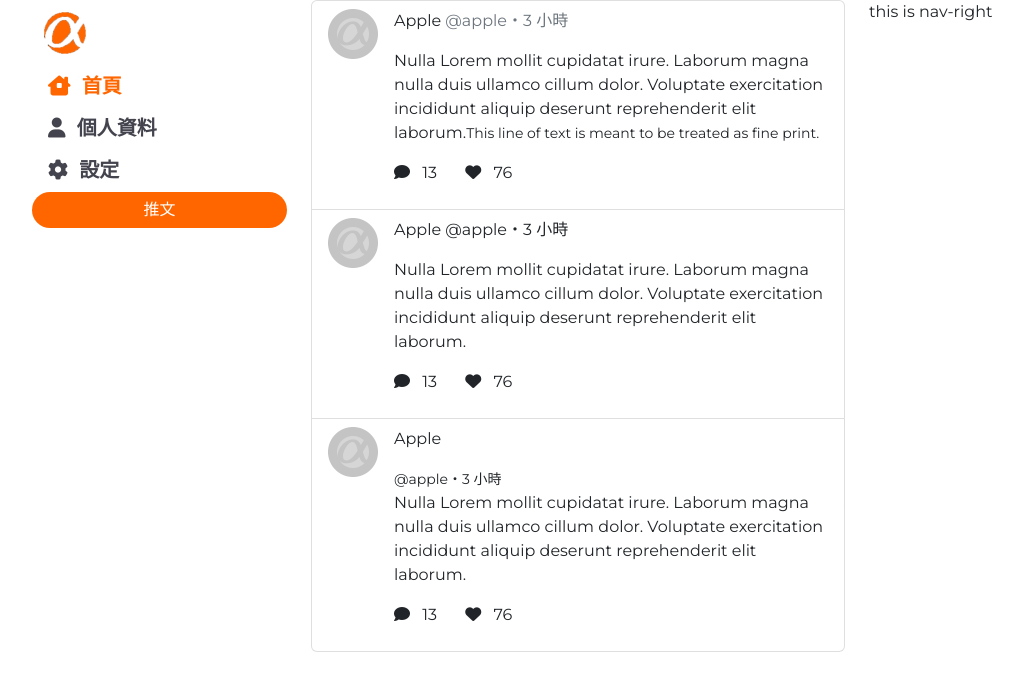
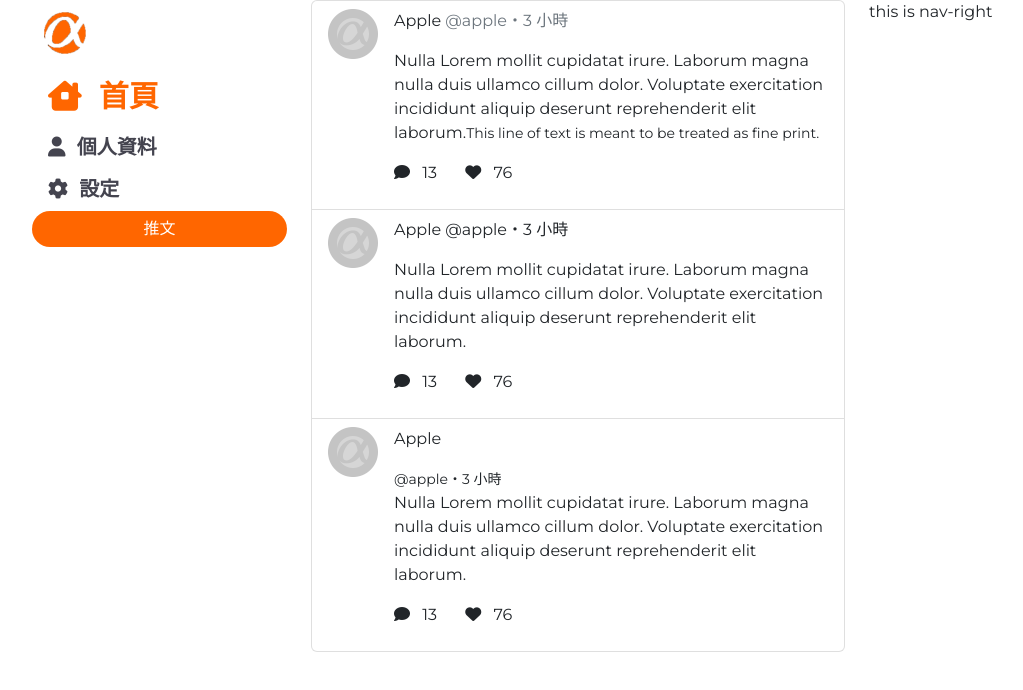
Before and after one commit to Rennll/for-twitter-views2, a plain HTML site: page index.html in a window 1280 px wide. Shown: the whole page, without its empty margins (62-1085 px from the left). Drawn offline with nearby package versions, Linux system fonts and the light colour scheme.

Commit message:
Feat: add .title

```diff
--- a/index.html
+++ b/index.html
@@ -54,6 +54,10 @@
       color: #171725;
     }
 
+    .title {
+      font-size: 30px;
+    }
+
     .pointer {
       cursor: pointer;
     }
@@ -81,7 +85,7 @@
       <div class="nav nav-pills flex-column">
         <img src="./alpha.png" alt="" style="width: 50px;" class="m-2">
         <a class="nav-link brand-color pointer" href="/">
-          <span class="h5 fw-bold">
+          <span class="title fw-bold">
             <i class="fa-solid fa-house-chimney-window"></i>&nbsp;&nbsp;首頁
           </span>
         </a>
```
